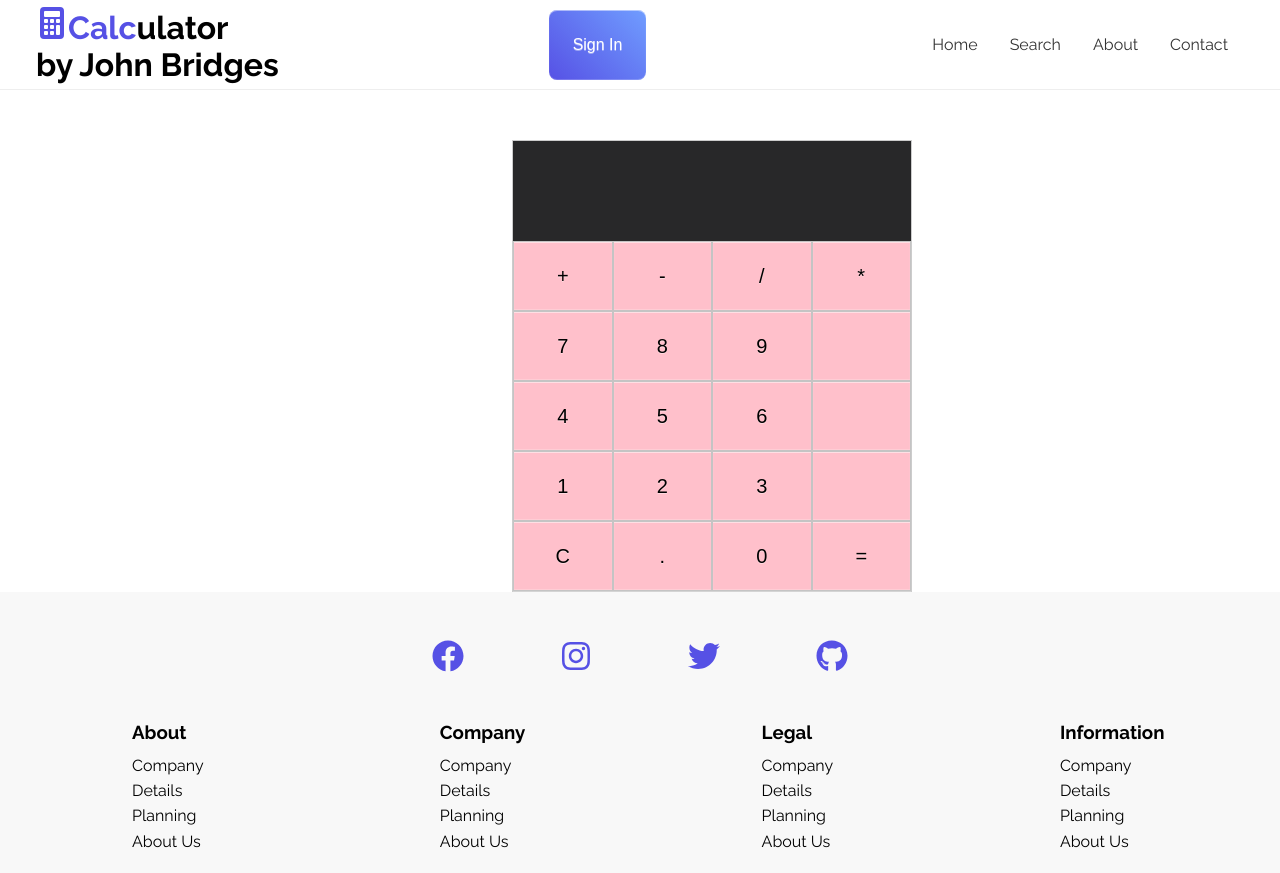
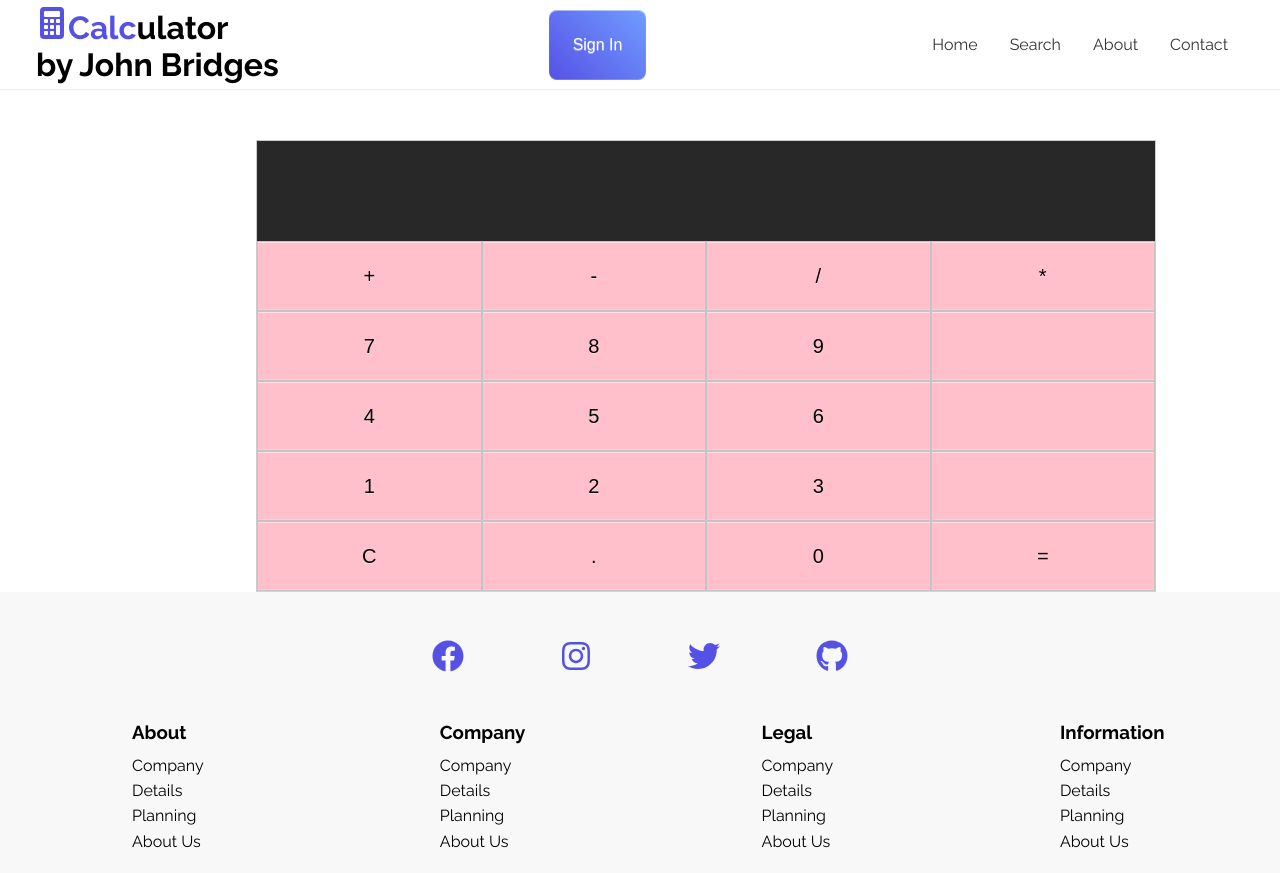
Before and after one commit to jbridges373/My-Calculator-CodeAlong, a React (Create React App) app: page / in a window 1280 px wide. Built offline with nearby package versions, Linux system fonts and the light colour scheme.

Commit message:
final commit

```diff
--- a/src/components/calculator/Calc.css
+++ b/src/components/calculator/Calc.css
@@ -14,9 +14,9 @@
     justify-content: center;
     align-items: center;
     top: 50%;
-    left: 40%;
+    left: 20%;
     transform: translate(-50%, -50%);
-    width: 400px;
+    width: 900px;
   }
   .calculator-screen {
     width: 100%;
--- a/src/components/navbar/Navbar.css
+++ b/src/components/navbar/Navbar.css
@@ -62,3 +62,10 @@
         font-size: 2rem;
     }
 }
+
+@media screen and (max-width: 500px) {
+    h1 {
+        font-size: 20px;
+    }
+
+}
```
